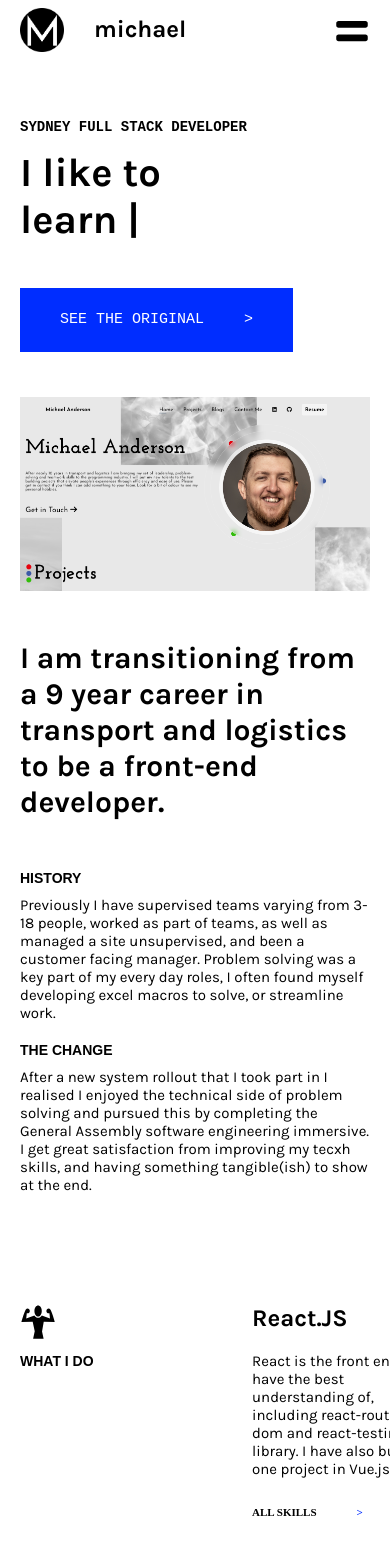
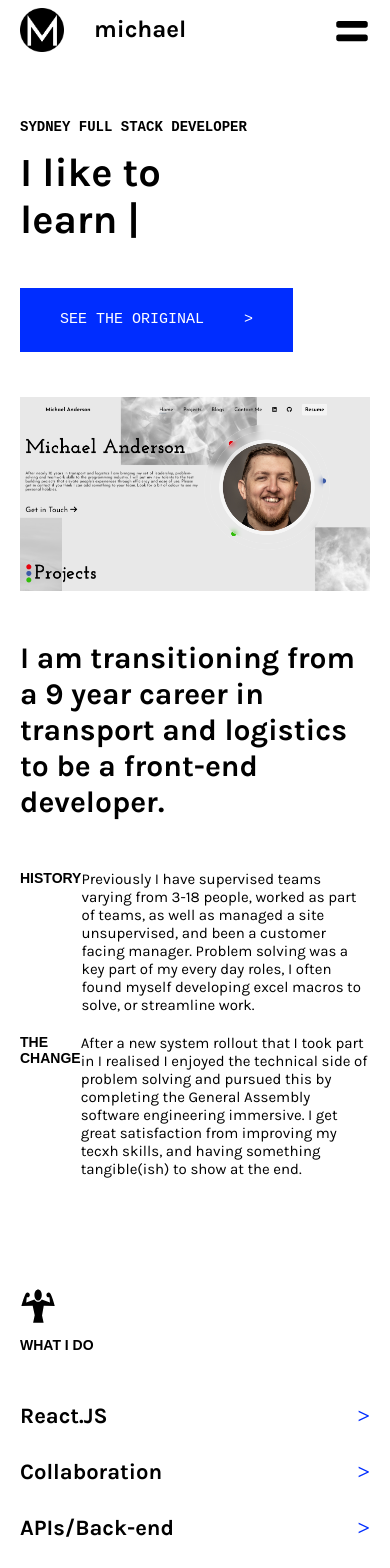
Before and after one commit to Manderson3568/WoolyMammoth, a React (Create React App) app: page / in a window 390 px wide. Shown: the top 1568 px of the page. Built offline with nearby package versions, Linux system fonts and the light colour scheme; a web font is replaced by a local one.

Commit message:
skills responsiveness added

```diff
--- a/src/components/aboutMe/AboutMeStyles.css
+++ b/src/components/aboutMe/AboutMeStyles.css
@@ -55,7 +55,7 @@
   }
 }
 
-@media only screen and (max-width: 768px) {
+@media only screen and (max-width: 660px) {
   .aboutMe div.about {
     width: 100%;
   }
--- a/src/components/arrowLink/ArrowLink.jsx
+++ b/src/components/arrowLink/ArrowLink.jsx
@@ -3,8 +3,8 @@ import "./ArrowLinkStyles.css";
 const ArrowLink = ({ text, link, dark = false }) => {
   return (
     <a href={link} className={dark ? " arrowLink white" : "arrowLink black"}>
-      {text}
-      <span className={dark ? "dark" : "light"}>{`>`}</span>
+      <span className="linkLeft">{text}</span>
+      <span className={dark ? "dark linkRight" : "light linkRight"}>{`>`}</span>
     </a>
   );
 };
--- a/src/components/arrowLink/ArrowLinkStyles.css
+++ b/src/components/arrowLink/ArrowLinkStyles.css
@@ -33,13 +33,13 @@
   }
 }
 
-.arrowLink span {
+.arrowLink span.linkRight {
   position: relative;
   font-size: 11px;
   /* left: 100px; */
   margin-left: 40px;
 }
-.arrowLink:hover span {
+.arrowLink:hover span.linkRight {
   /* position: absolute; */
   /* left: 100px; */
   animation: fadeAcross 1.5s ease infinite;
--- a/src/components/card/Card.jsx
+++ b/src/components/card/Card.jsx
@@ -21,7 +21,9 @@ const Card = forwardRef(
         ref={ref}
         className={`${classes ? classes : ""} ${visible ? "visible" : ""} card`}
       >
-        <h3>{heading}</h3>
+        <h3 className={dark ? "white" : "black"}>
+          <a href={link}>{heading}</a>
+        </h3>
         <p>{text}</p>
         {/* <a href={link} className={dark ? "white" : "black"}>
           All SKills <span className={dark ? "dark" : "light"}>{`>`}</span>
--- a/src/components/skills/Skills.jsx
+++ b/src/components/skills/Skills.jsx
@@ -55,7 +55,7 @@ const Skills = ({ dark }) => {
           dark={dark}
           ref={cards}
           className="last"
-          heading="Debugging/problem solving"
+          heading="Debugging & problem solving"
           link="#"
           text="7 years of supervising has given me a very logical approach to breaking down problems and finding solutions. This helps me in both designing solutions and debugging them."
         />
--- a/src/components/skills/skillsStyles.css
+++ b/src/components/skills/skillsStyles.css
@@ -3,6 +3,16 @@
   display: flex;
   max-width: 1160px;
   margin: 0 auto;
+}
+.skills h3.white a {
+  color: white;
+  font-size: 22px;
+  text-decoration: none;
+}
+.skills h3.black a {
+  color: black;
+  font-size: 22px;
+  text-decoration: none;
 }
 .skills h4 {
   width: 232px;
@@ -10,23 +20,28 @@
 .cards {
   display: flex;
   flex-wrap: wrap;
+  justify-content: space-between;
 }
 .skills .card {
-  max-width: 274px;
-  padding: 0 49px 49px 0;
+  width: 29%;
+  box-sizing: border-box;
+  padding: 0 0px 49px 0;
   position: relative;
   opacity: 0;
   top: -20px;
 }
-.skills .card.last {
+.skills .card:nth-child(1),
+.skills .card:nth-child(4) {
+  transition: opacity 0.5s ease, top 0.75s ease;
+}
+.skills .card:nth-child(2),
+.skills .card:nth-child(5) {
+  transition: opacity 0.5s ease 0.25s, top 0.75s ease 0.25s;
+}
+.skills .card:nth-child(3),
+.skills .card:nth-child(6) {
+  transition: opacity 0.5s ease 0.5s, top 0.75s ease 0.5s;
   padding-right: 0;
-  transition: opacity 0.5s ease 0.5s, top 0.5s ease 0.5s;
-}
-.skills .card.first {
-  transition: opacity 0.5s ease, top 0.5s ease;
-}
-.skills .card.second {
-  transition: opacity 0.5s ease 0.25s, top 0.5s ease 0.25s;
 }
 .skills .card.visible {
   opacity: 1;
@@ -41,3 +56,62 @@ h4 {
 .skills p {
   margin: 20px 0;
 }
+
+@media only screen and (max-width: 1025px) {
+  .skills {
+    display: block;
+  }
+  .symbolHeading {
+    margin-bottom: 50px;
+  }
+}
+@media only screen and (max-width: 768px) {
+  .skills .card:nth-child(1),
+  .skills .card:nth-child(3),
+  .skills .card:nth-child(5) {
+    transition: opacity 0.5s ease, top 0.75s ease;
+  }
+  .skills .card:nth-child(2),
+  .skills .card:nth-child(4),
+  .skills .card:nth-child(6) {
+    transition: opacity 0.5s ease 0.25s, top 0.75s ease 0.25s;
+  }
+  .skills .card {
+    width: 48%;
+  }
+}
+@media only screen and (max-width: 768px) {
+  .skills .card {
+    width: 100%;
+  }
+  .skills .card:nth-child(2),
+  .skills .card:nth-child(4),
+  .skills .card:nth-child(6),
+  .skills .card:nth-child(1),
+  .skills .card:nth-child(3),
+  .skills .card:nth-child(5) {
+    transition: opacity 0.5s ease, top 0.75s ease;
+  }
+  .skills p {
+    display: none;
+  }
+  .arrowLink .linkLeft {
+    display: none;
+  }
+  .skills h3 {
+    font-size: 22px;
+  }
+  .arrowLink {
+    position: unset;
+  }
+  .card {
+    display: flex;
+    justify-content: space-between;
+  }
+  .arrowLink span.linkRight {
+    font-size: 22px;
+  }
+  .skills .card {
+    padding-bottom: 30px;
+  }
+}
```
